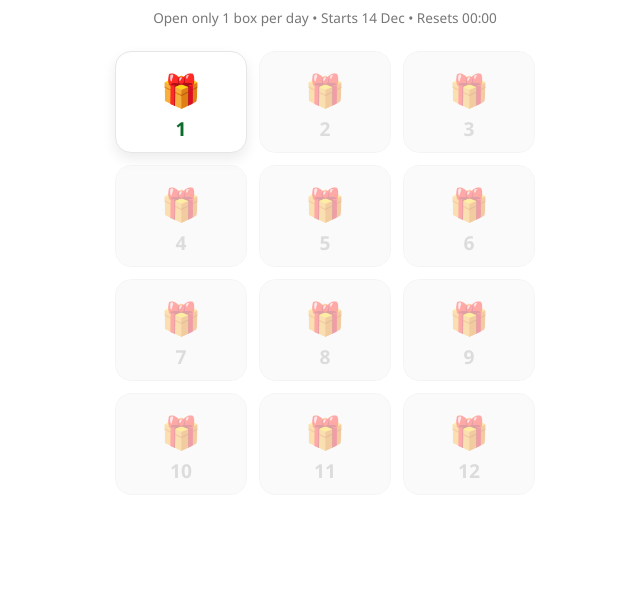
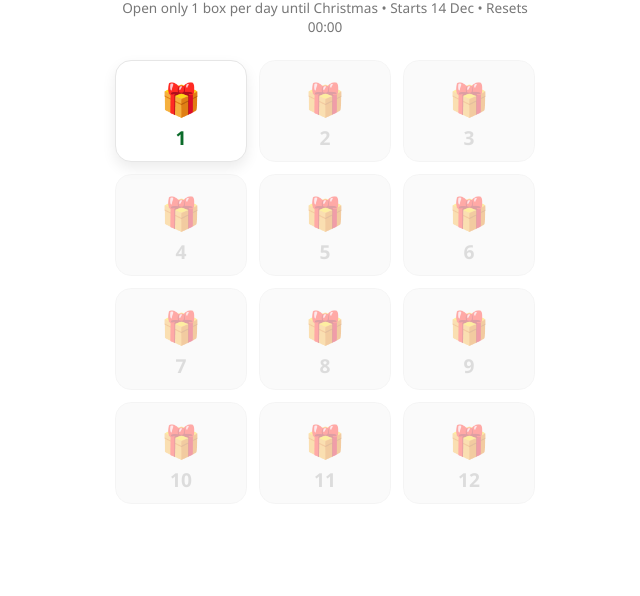
Before and after one commit to nfnps/hj-holly-jolly-christmas, a plain HTML site: page index.html in a window 1280 px wide. Shown: the part 204-800 px from the top of the page, without its empty margins (315-955 px from the left). Drawn offline with Linux system fonts and the light colour scheme.

Commit message:
index.html

```diff
--- a/index.html
+++ b/index.html
@@ -135,7 +135,7 @@
 <body>
   <div class="container">
     <h1>🎄 HJ – Holly Jolly Christmas 🎁</h1>
-    <p class="subtitle">Open only 1 box per day • Starts 14 Dec • Resets 00:00</p>
+    <p class="subtitle">Open only 1 box per day until Christmas • Starts 14 Dec • Resets 00:00</p>
     <div class="grid" id="grid"></div>
   </div>
 
@@ -146,14 +146,14 @@
   <script>
     // 10 Christmas love messages
     const messages = [
-      "Merry Christmas, my love. You are my favorite gift every year 🎄❤️",
+      "Loving you is the easiest and happiest thing I’ve ever done.❤️",
       "Christmas feels warmer because I have you by my side.",
       "You are the reason my holidays are full of smiles and love.",
       "All I want for Christmas is you — today and always.",
       "Thank you for being my safe place, my joy, my Christmas miracle.",
-      "Every snowflake reminds me how special our love is.",
-      "Being with you is better than any Christmas present.",
-      "My heart chose you, this Christmas and forever.",
+      "I feels at home whenever I’m with you.",
+      "Thanks for being my safe place",
+      "Being loved by you is my favorite feeling in the world.",
       "Love, laughter, and you — that’s my perfect Christmas.",
       "You make my life sparkle brighter than Christmas lights ✨"
     ];
@@ -170,6 +170,12 @@
       }
     };
 
+    const songBoxIndex = Math.floor(Math.random() * 11) + 1;
+    const song = {
+      title: "🎧 Today’s Song for You",
+      text: "I chose this song because it reminds me of you 💗",
+      url: "https://youtu.be/YgF5p2QzhN4?si=_o7yTKwYVjImdy8w"
+    };
     const startDate = new Date('2025-12-14T00:00:00');
     const today = new Date();
     const diffDays = Math.floor((today - startDate) / (1000 * 60 * 60 * 24));
```
